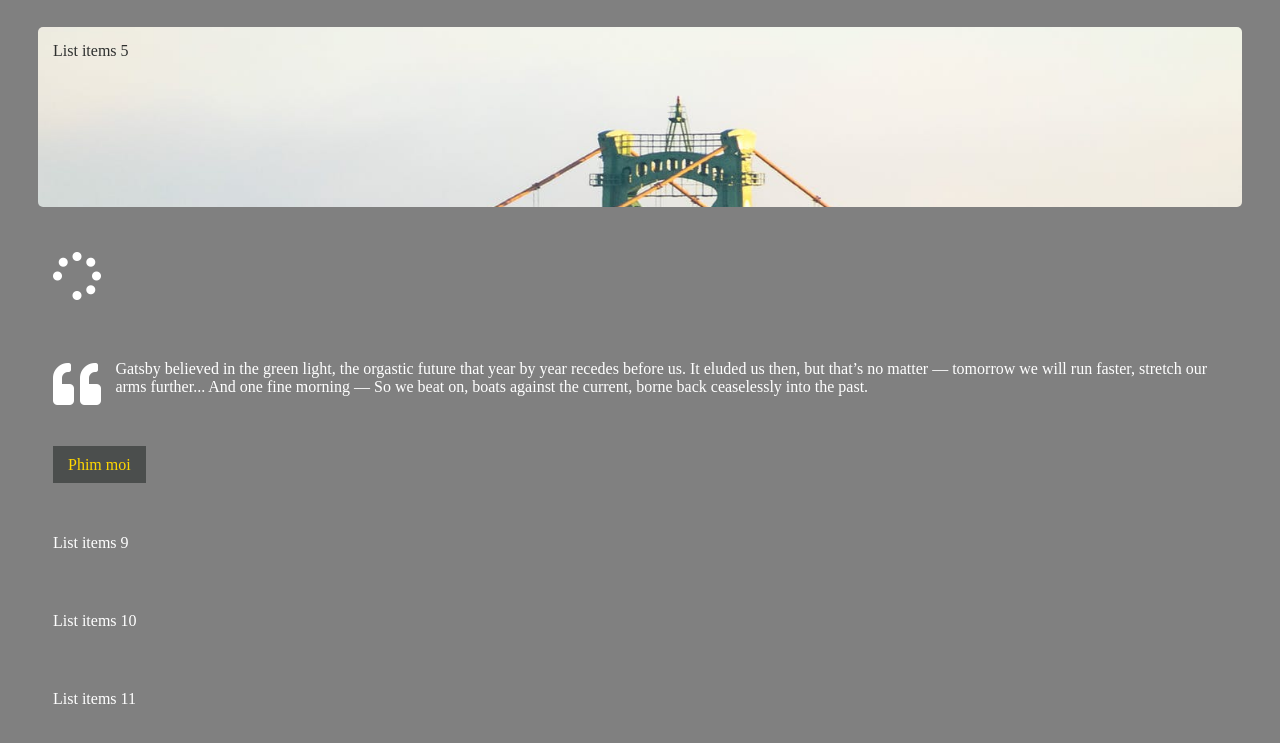
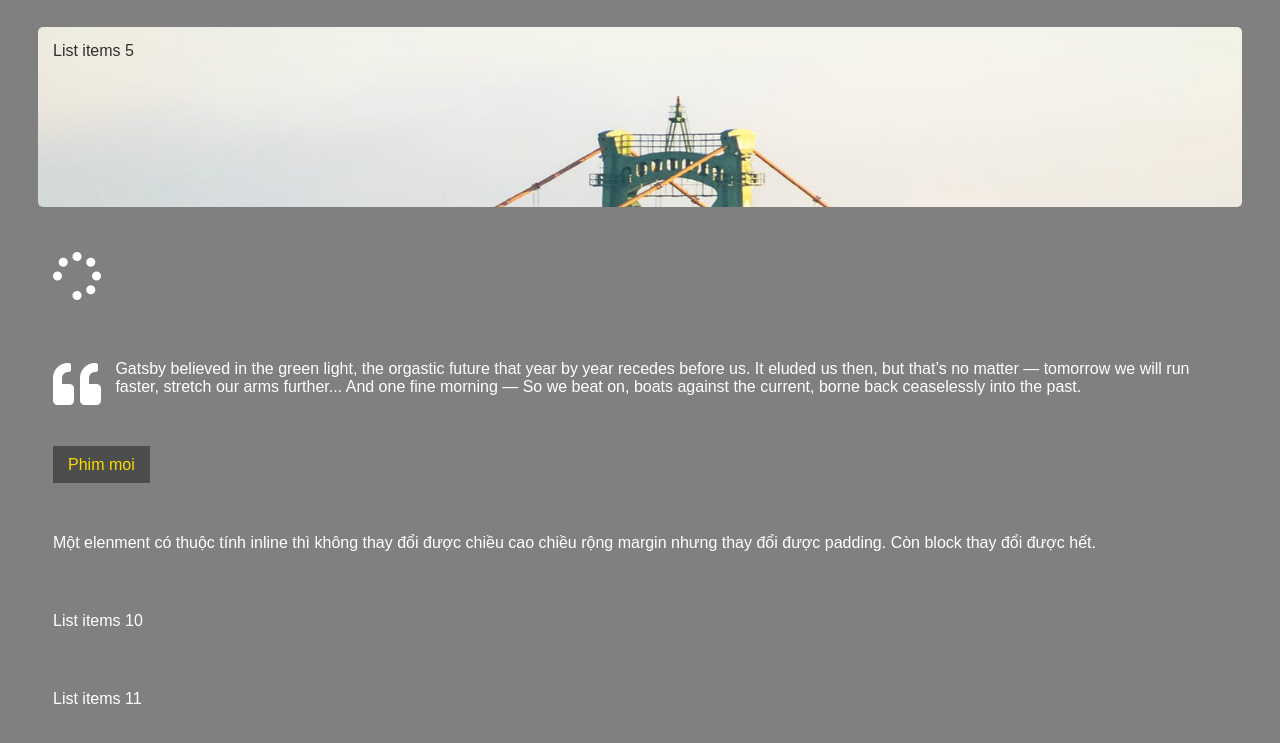
Before and after one commit to cungnguyen99/CSS, a plain HTML site: page index.html in a window 1280 px wide. Shown: the part 529-1272 px from the top of the page. Drawn offline with Linux system fonts and the light colour scheme.

Commit message:
inline and block

```diff
--- a/index.html
+++ b/index.html
@@ -8,6 +8,7 @@
     <style>
         body{
             background-color: gray;
+            font-family: Arial, Helvetica, sans-serif;
         }
         .list{
             /*
@@ -89,7 +90,8 @@
             <a href="http://phimmoi.net" class="btn-click">Phim moi</a>
       </div>
       <div class="list">
-          List items 9
+          Một elenment có thuộc tính inline thì không thay đổi được chiều cao chiều rộng margin nhưng thay đổi được padding.
+          Còn block thay đổi được hết.
       </div>
       <div class="list">
           List items 10
```
